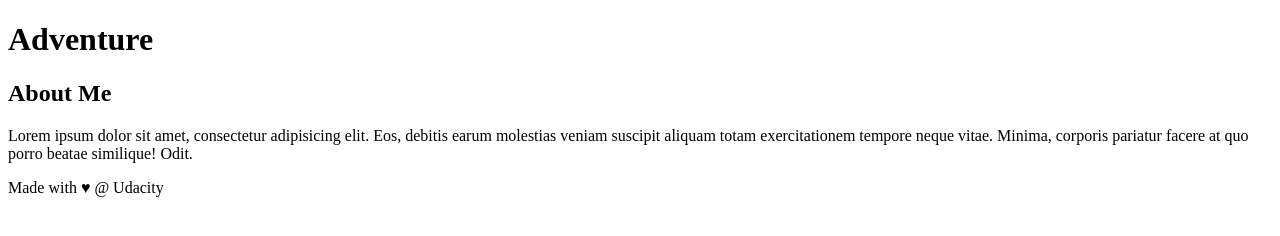
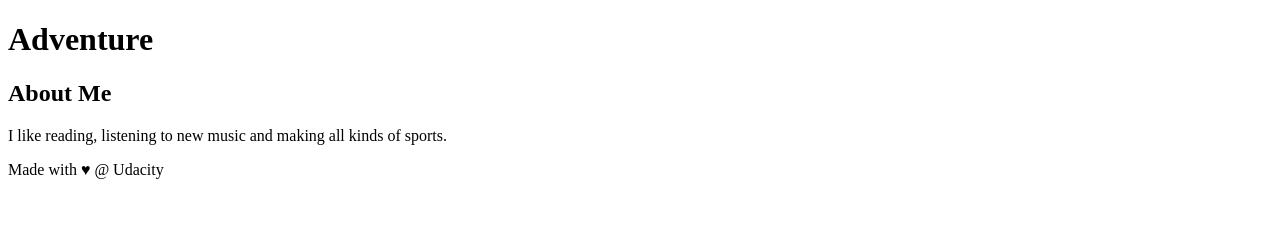
Before and after one commit to Lisa-He/new-git-project, a plain HTML site: page index.html in a window 1280 px wide. Drawn offline with Linux system fonts and the light colour scheme.

Commit message:
changed description in the html file

```diff
--- a/index.html
+++ b/index.html
@@ -21,7 +21,7 @@
     <aside>
         <h2>About Me</h2>
 
-        <p>Lorem ipsum dolor sit amet, consectetur adipisicing elit. Eos, debitis earum molestias veniam suscipit aliquam totam exercitationem tempore neque vitae. Minima, corporis pariatur facere at quo porro beatae similique! Odit.</p>
+        <p> I like reading, listening to new music and making all kinds of sports.</p>
     </aside>
     <!-- end of new content -->
 
```
